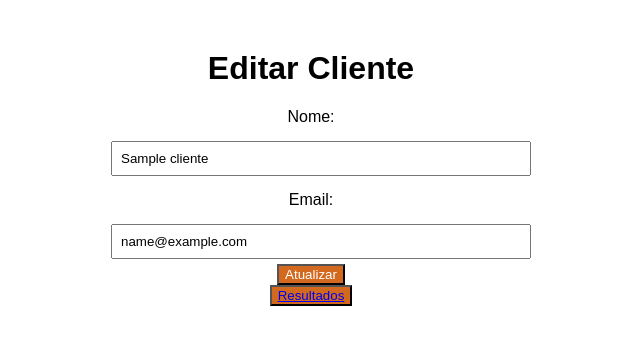
After one commit to EliasAraujoDev/FlaskAulaDb, a Flask app: page /atualizar/1 in a window 1280 px wide. The commit adds this page. Shown: the top 345 px of the page, without its empty margins (329-969 px from the left). Run offline with Flask 3, Linux system fonts and the light colour scheme; tables that the repository leaves empty or names only in its code hold one stand-in row (values such as "Sample post").

Commit message:
atualização

```diff
--- a/app.py
+++ b/app.py
@@ -19,20 +19,40 @@ cursor = db.cursor()
 def index():
     return render_template('index.html')
 
+@app.route('/resultado')
+def resultado():
+    cursor.execute("SELECT * FROM clientes")
+    clientes = cursor.fetchall()
+    return render_template('resultado.html', clientes=clientes)
+
 @app.route('/cadastrar', methods=['POST'])
 def cadastrar():
     nome = request.form['nome']
     email = request.form['email']
 
-    cursor.execute("INSERT INTO clientess (nome, email) VALUES (%s, %s)", (nome, email))
+    cursor.execute("INSERT INTO clientes (nome, email) VALUES (%s, %s)", (nome, email))
     db.commit()
 
-    cursor.execute("SELECT * FROM clientess")
-    clientess = cursor.fetchall()
+    cursor.execute("SELECT * FROM clientes")
+    clientes = cursor.fetchall()
 
-    mensagem = "Cadastro real"
+    mensagem = "Cadastro realizado"
 
-    return render_template('resultado.html', mensagem=mensagem, clientess=clientess)
+    return render_template('resultado.html', mensagem=mensagem, clientes=clientes)
+
+@app.route('/atualizar/<int:id>', methods=['GET', 'POST'])
+def atualizar(id):
+    if request.method == 'POST':
+        nome = request.form['nome']
+        email = request.form['email']
+        cursor.execute("UPDATE clientes SET nome = %s, email = %s WHERE id = %s", (nome, email, id))
+        db.commit()
+
+        return redirect(url_for('resultado'))
+    cursor.execute("SELECT * FROM clientes WHERE id = %s", (id,))
+    cliente = cursor.fetchone()
+
+    return render_template('atualizar.html', cliente=cliente)
 
 if __name__ == '__main__':
     app.run(debug=True)
--- /dev/null
+++ b/templates/atualizar.html
@@ -0,0 +1,22 @@
+<!DOCTYPE html>
+<html lang="pt-Br">
+<head>
+    <meta charset="UTF-8">
+    <meta name="viewport" content="width=device-width, initial-scale=1.0">
+    <title>Document</title>
+    <link rel="stylesheet" href="{{url_for('static', filename='style.css')}}">
+</head>
+<body>
+
+    <h1>Editar Cliente</h1>
+    <form action="{{ url_for('atualizar', id=cliente[0]) }}" method="post">
+        <label for="nome">Nome:</label>
+        <input type="text" name="nome" value="{{cliente[1]}}" required>
+
+        <label for="email">Email:</label>
+        <input type="email"  name="email" value="{{cliente[2]}}" required>
+        <button type="submit">Atualizar</button><br>
+        <button><a href="{{url_for ('resultado')}}">Resultados</a></button>
+    </form>
+</body>
+</html>
--- a/templates/index.html
+++ b/templates/index.html
@@ -15,8 +15,8 @@
 
         <label for="email">Email:</label>
         <input type="email"  name="email" required>
-
-        <button type="submit">Cadastrar</button>
+        <button type="submit">Cadastrar</button><br>
+        <button><a href="{{url_for ('resultado')}}">Resultados</a></button>
     </form>
 </body>
 </html>
--- a/templates/resultado.html
+++ b/templates/resultado.html
@@ -15,13 +15,15 @@
             </tr>
         </thead>
         <tbody>
-            {% for cliente in clientess %}
+            {% for cliente in clientes %}
             <tr>
                 <td>{{ cliente[1] }}</td>
                 <td>{{ cliente[2] }}</td>
+                <td><a href="{{url_for('atualizar', id=cliente[0])}}">atualizar</a></td>
             </tr>
             {% endfor %}
         </tbody>
     </table>
+    <button><a href="{{url_for('index')}}">Voltar</a></button>
 </body>
 </html>
```
